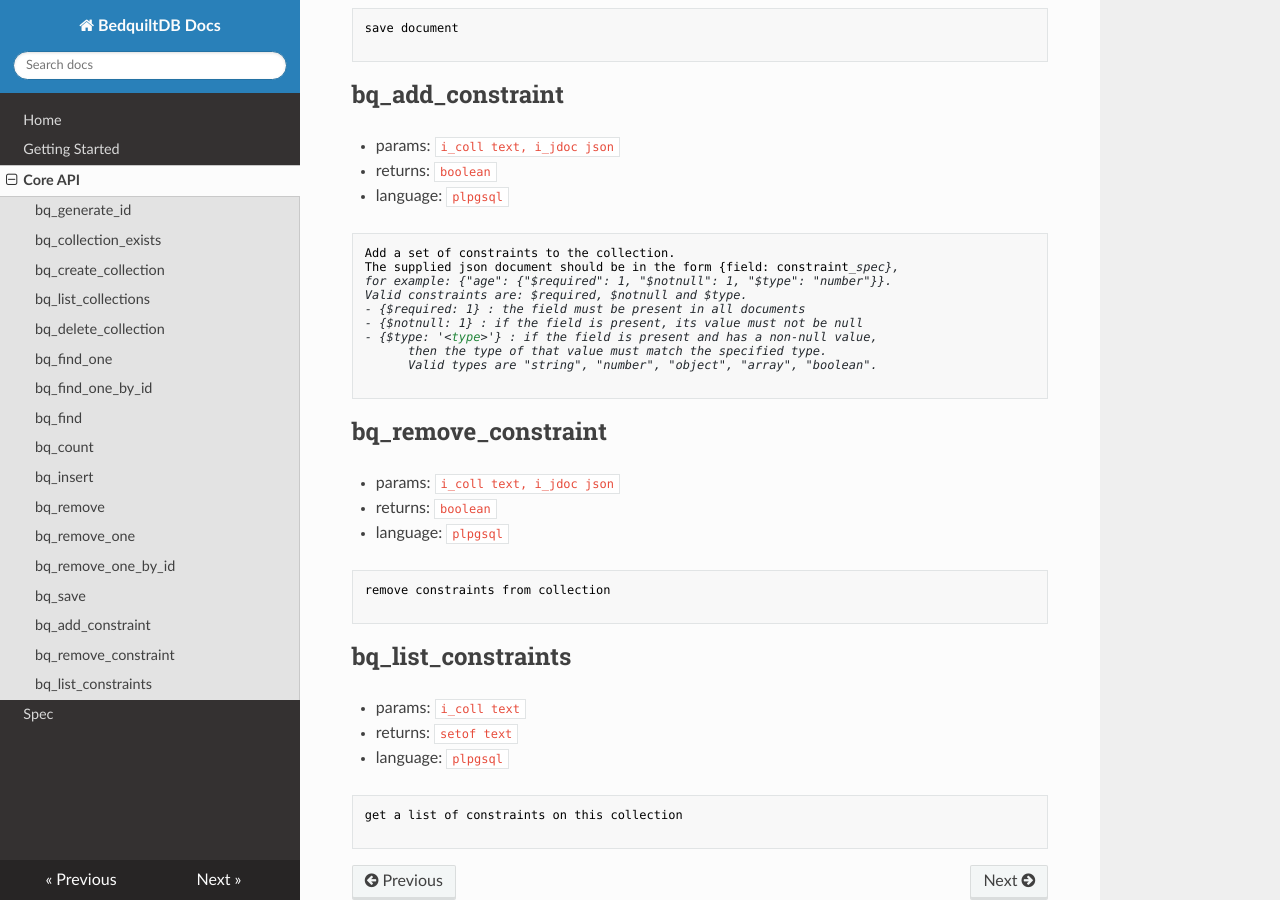
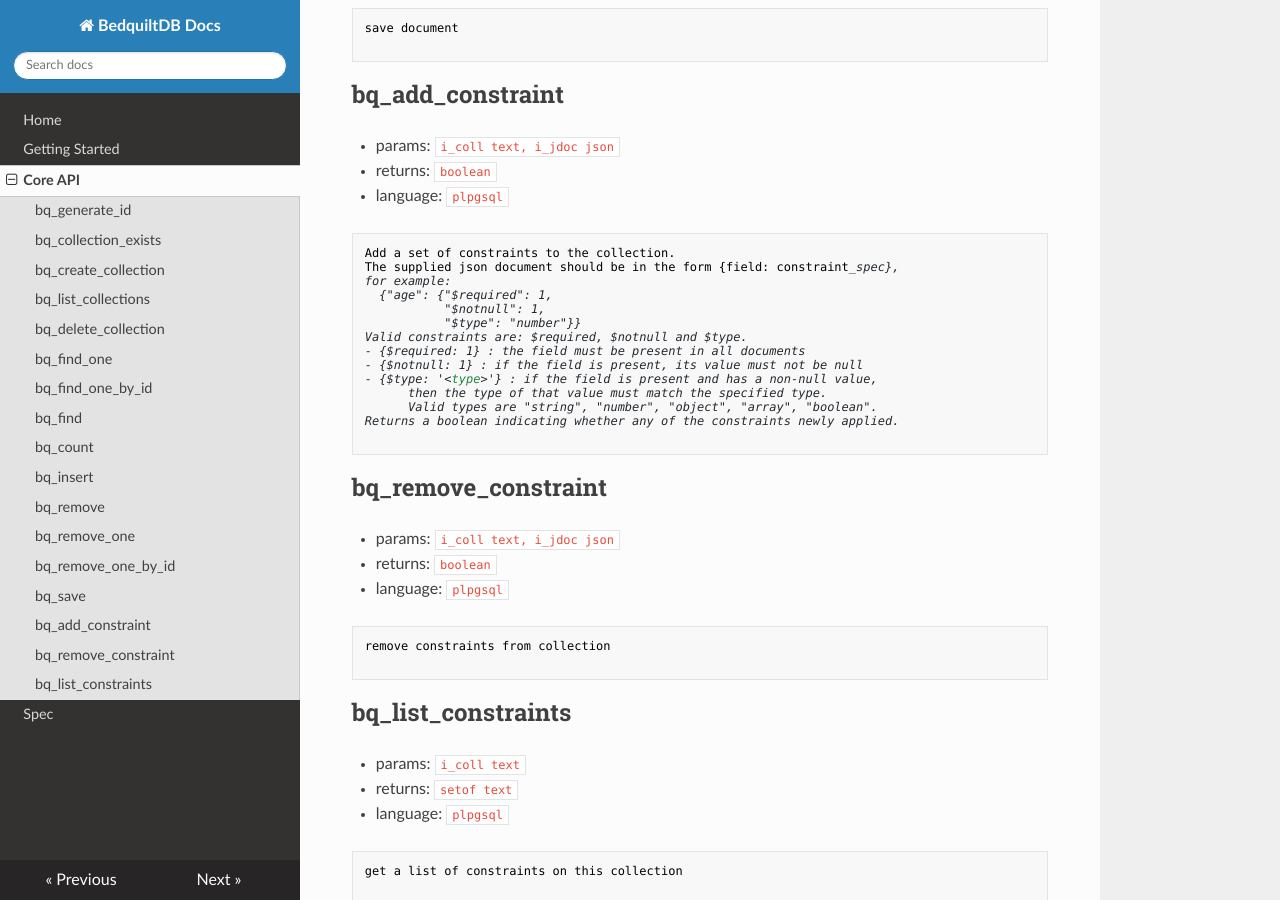
Before and after one commit to BedquiltDB/bedquilt-core, an MkDocs documentation site: the page built from doc/api_docs.md, in a window 1280 px wide and 900 px high, scrolled down 3347 px. Built offline with MkDocs 1.6.1, drawn with Linux system fonts in a browser that asks for light colours; nearby versions of some CDN libraries; old or Windows-style settings are respelled for this version of MkDocs.

````diff
--- a/doc/api_docs.md
+++ b/doc/api_docs.md
@@ -202,13 +202,17 @@ save document
 ```markdown
 Add a set of constraints to the collection.
 The supplied json document should be in the form {field: constraint_spec},
-for example: {"age": {"$required": 1, "$notnull": 1, "$type": "number"}}.
+for example:
+  {"age": {"$required": 1,
+           "$notnull": 1,
+           "$type": "number"}}
 Valid constraints are: $required, $notnull and $type.
 - {$required: 1} : the field must be present in all documents
 - {$notnull: 1} : if the field is present, its value must not be null
 - {$type: '<type>'} : if the field is present and has a non-null value,
       then the type of that value must match the specified type.
       Valid types are "string", "number", "object", "array", "boolean".
+Returns a boolean indicating whether any of the constraints newly applied.
 
 ```
 
````
Also changed, not shown: 1 other file.
